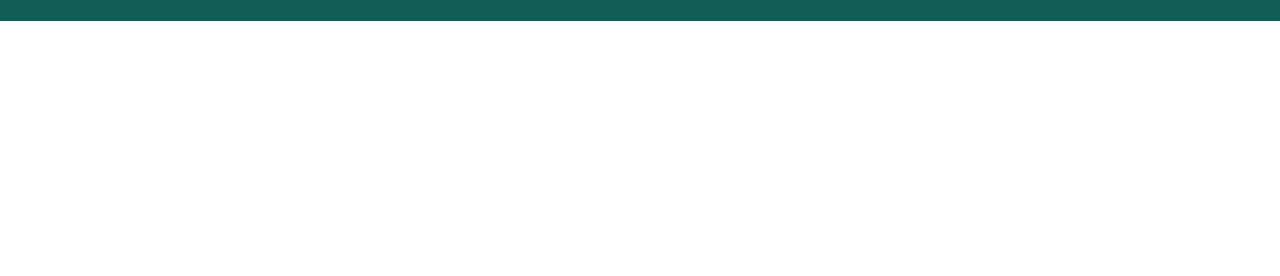
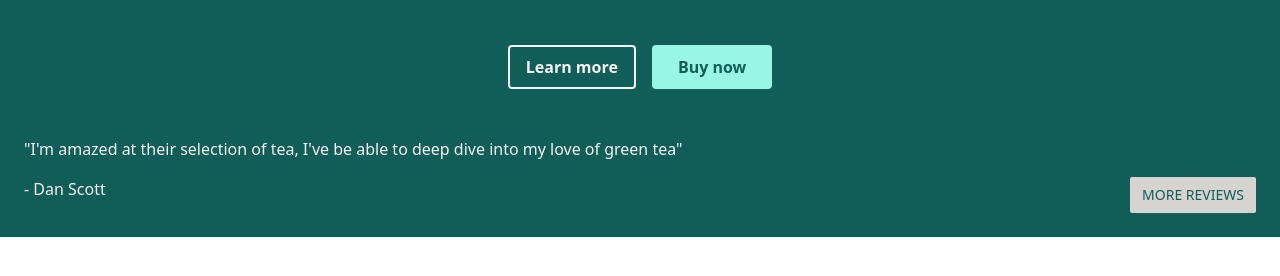
Before and after one commit to Hugo-COLLIN/alpine-Tailwind-SelfLearning, a plain HTML site: page 1-Homepage/index.html in a window 1280 px wide. Shown: the part 292-568 px from the top of the page. Drawn offline with nearby package versions, Linux system fonts and the light colour scheme.

Commit message:
feat: homepage testimonials - https://youtu.be/BsUAx07Fb_k?t=2199

```diff
--- a/1-Homepage/index.html
+++ b/1-Homepage/index.html
@@ -43,7 +43,7 @@
       </div>
     </nav>
 
-    <main class="col flex-col items-center justify-center text-center">
+    <div class="col flex-col items-center justify-center text-center mb-12">
       <svg style="height:100px; margin:auto" xmlns="http://www.w3.org/2000/svg" viewBox="0 0 512 512">
         <path fill="#589867"
               d="M161.563 19.28c10.093 10.734 16.743 23.678 20.562 37.657 6.202 22.707 5.806 48.148 3.72 74.094-4.176 51.894-14.58 106.512-2.44 140.407 11.396 31.814 29.668 50.71 49.94 60 8.72 3.998 17.9 6.21 27.186 6.782 22.195-65.084 17.46-148.144-19.06-204.283 48.352 48.234 71.19 121.068 56.436 197.407l-8.78 3.53c2.723-.808 5.42-1.763 8.093-2.843 41.783-16.87 75.975-66.253 61.75-138.655-6.536-33.265-28.966-80.165-66.5-116.5-32.472-31.432-75.827-55.212-130.908-57.594zM445.53 202.813c-.84 12.1-4.638 23.528-10.56 33.907-10.353 18.14-26.448 33.757-43.876 48.593-34.856 29.67-75.057 57.156-88.313 85.218-12.555 26.583-12.884 49.252-6.186 67.283 2.92 7.86 7.21 14.894 12.625 20.968 53.708-26.787 101.73-80.91 113.81-138.03.076 59.646-30.63 118.687-86.624 156.906 35.802 14.545 86.282 5.034 121.72-47.75 16.418-24.456 31.558-67.3 30.812-112.875-.634-38.688-12.264-79.23-43.407-114.217zm-424.874 73.47c-9.483 45.878.708 86.832 19.5 120.656 22.136 39.84 56.682 69.376 83.125 82.343 57.07 27.988 105.514 10.968 129.25-19.53-67.59-5.1-123.692-40.873-153.436-92.563 39.02 43.428 107.658 66.29 167.562 62.625 1.654-7.963 1.87-16.204.47-24.468-3.214-18.965-14.87-38.447-39.032-55.188-25.505-17.67-74.045-21.36-119.063-29.625-22.508-4.13-44.247-9.59-62.28-20.124-10.323-6.03-19.314-14.06-26.094-24.125z"/>
@@ -51,7 +51,20 @@
 
       <p class="text-5xl text-yellow-100">Beatiful green tea</p>
       <p class="text-2xl border-1 border-t pt-4 mt-4">TO YOUR DOOR</p>
-    </main>
+    </div>
+
+    <div class="flex justify-center mb-12">
+      <a href="" class="border-2 border-zinc-100 rounded px-4 py-2 font-bold mr-2">Learn more</a>
+      <a href="" class="border-2 border-teal-200 bg-teal-200 rounded px-6 py-2 font-bold text-teal-800 ml-2">Buy now</a>
+    </div>
+
+    <div>
+      <p class="mb-4">"I'm amazed at their selection of tea, I've be able to deep dive into my love of green tea"</p>
+      <div class="flex justify-between">
+        <p>- Dan Scott</p>
+        <a href="" class="bg-stone-300 rounded-sm px-3 py-2 text-teal-800 text-sm">MORE REVIEWS</a>
+      </div>
+    </div>
   </div>
 </div>
 </body>
```
